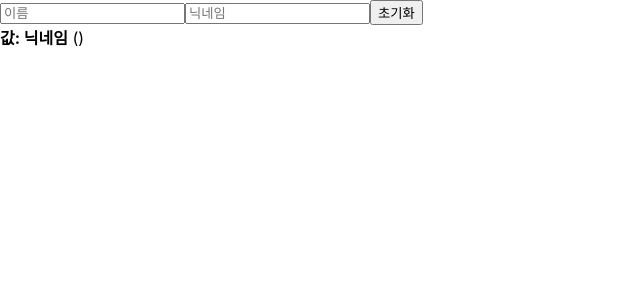
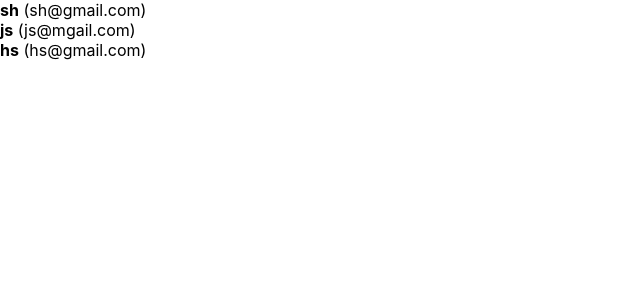
Before and after one commit to soulwine-it/begin-react, a React (Create React App) app: page / in a window 1280 px wide. Shown: the top 300 px of the page, without its empty margins (0-640 px from the left). Built offline with nearby package versions, Linux system fonts and the light colour scheme.

Commit message:
배열 렌더링하기

```diff
--- a/src/App.js
+++ b/src/App.js
@@ -4,8 +4,9 @@ import "./App.css";
 import Wrapper from "./Wrapper.js";
 import Counter from "./Counter.js";
 import InputSample from "./InputSample.js";
+import UserList from "./UserList.js";
 
 function App() {
-  return <InputSample />;
+  return <UserList />;
 }
 export default App;
--- /dev/null
+++ b/src/UserList.js
@@ -0,0 +1,39 @@
+import React from "react";
+
+function User({ user }) {
+  return (
+    <div>
+      <b>{user.username}</b> <span>({user.email})</span>
+    </div>
+  );
+}
+
+function UserList() {
+  const users = [
+    {
+      id: 1,
+      username: "sh",
+      email: "sh@gmail.com"
+    },
+    {
+      id: 2,
+      username: "js",
+      email: "js@mgail.com"
+    },
+    {
+      id: 3,
+      username: "hs",
+      email: "hs@gmail.com"
+    }
+  ];
+
+  return (
+    <div>
+      {users.map((user, index) => (
+        <User user={user} key={user.id} />
+      ))}
+    </div>
+  );
+}
+
+export default UserList;
```
